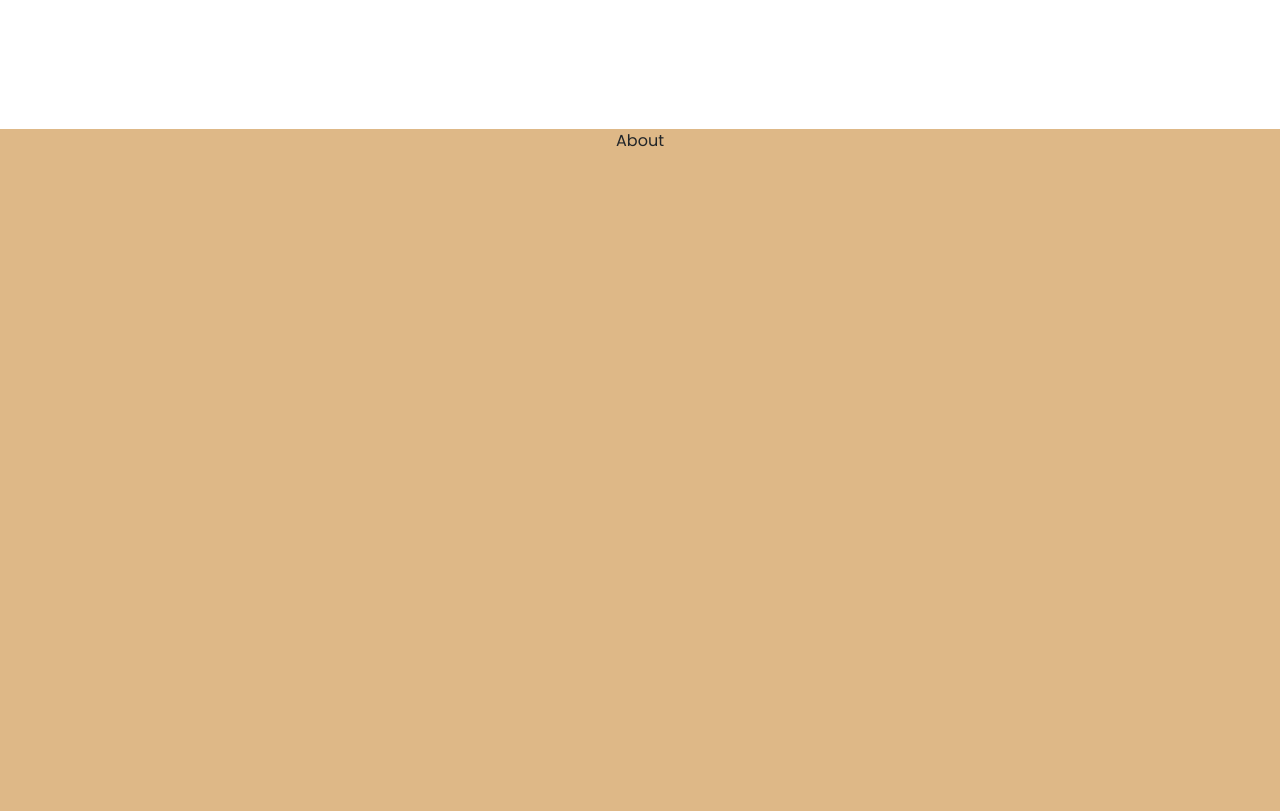
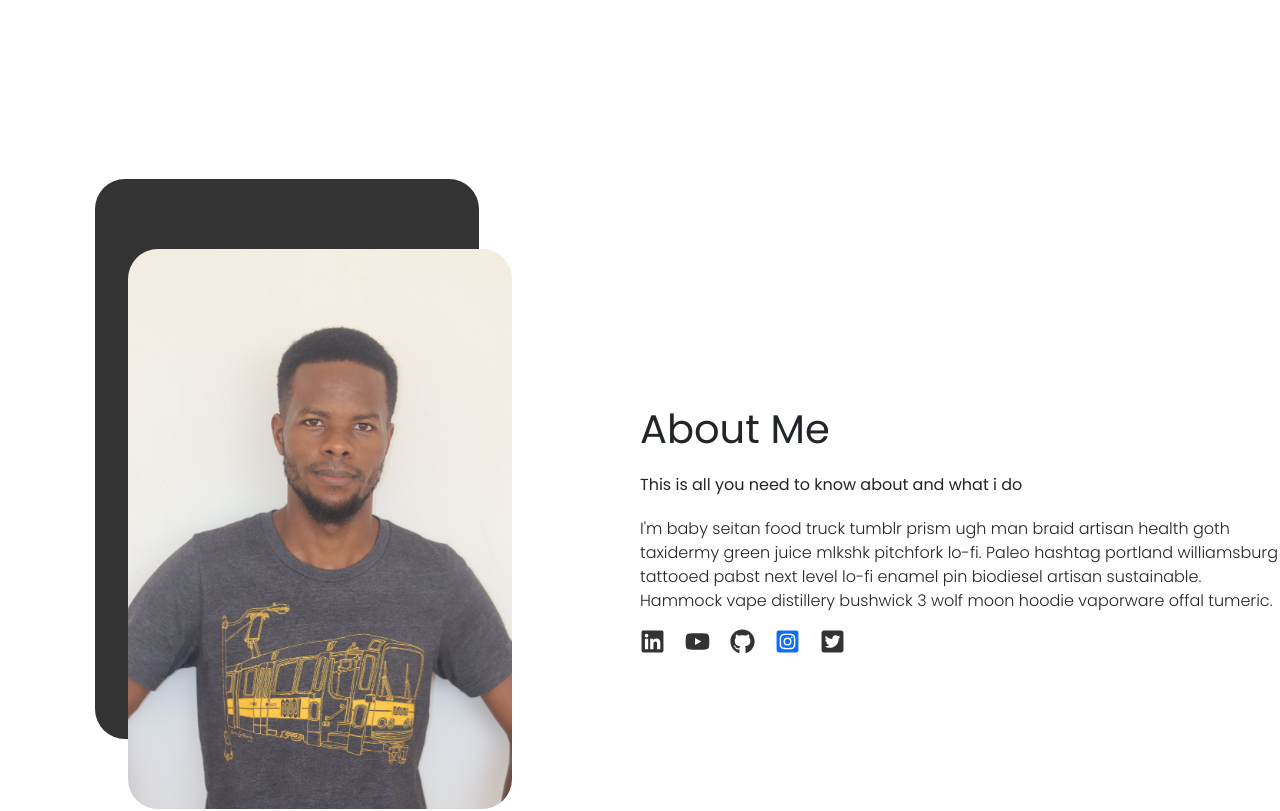
Before and after one commit to iAthman83/portfolio, a React (Create React App) app: page / in a window 1280 px wide. Shown: the part 1780-2591 px from the top of the page. Built offline with nearby package versions, Linux system fonts and the light colour scheme.

Commit message:
create about me section

```diff
--- a/src/sections/about/About.js
+++ b/src/sections/about/About.js
@@ -1,8 +1,100 @@
 import React from "react";
 import "./about.css";
+import aboutImg from "../../assets/about.JPG";
+import {
+  FaLinkedin,
+  FaTwitterSquare,
+  FaYoutube,
+  FaInstagramSquare,
+  FaGithub,
+} from "react-icons/fa";
 
 const About = () => {
-  return <div className="about">About</div>;
+  return (
+    <div className="about">
+      <div className="about-left">
+        <div className="about-card bg"></div>
+        <div className="about-card">
+          <img
+            className="about-img"
+            src={aboutImg}
+            alt="About Image"
+            srcset=""
+          />
+        </div>
+      </div>
+      <div className="about-right">
+        <h1 className="about-title">About Me</h1>
+        <p className="about-subtitle">
+          This is all you need to know about and what i do
+        </p>
+        <p className="about-description">
+          I'm baby seitan food truck tumblr prism ugh man braid artisan health
+          goth taxidermy green juice mlkshk pitchfork lo-fi. Paleo hashtag
+          portland williamsburg tattooed pabst next level lo-fi enamel pin
+          biodiesel artisan sustainable. Hammock vape distillery bushwick 3 wolf
+          moon hoodie vaporware offal tumeric.
+        </p>
+        <div className="about-social-icons-wrapper">
+          <a
+            href="https://www.linkedin.com/in/abubakar-athman/"
+            target="_blank"
+            rel="noopener noreferrer"
+          >
+            <FaLinkedin
+              className="about-social-icon"
+              size={25}
+              style={{ color: "#333333" }}
+            />
+          </a>
+          <a
+            href="https://www.youtube.com/channel/UCPVAawyAdFtxPFwWS1hCjMQ"
+            target="_blank"
+            rel="noopener noreferrer"
+          >
+            <FaYoutube
+              className="about-social-icon"
+              size={25}
+              style={{ color: "#333333" }}
+            />
+          </a>
+          <a
+            href="https://github.com/iathman83"
+            target="_blank"
+            rel="noopener noreferrer"
+          >
+            <FaGithub
+              className="about-social-icon"
+              size={25}
+              style={{ color: "#333333" }}
+            />
+          </a>
+          <a
+            href="https://www.instagram.com/programwithabu/"
+            target="_blank"
+            rel="noopener noreferrer"
+          >
+            <FaInstagramSquare
+              className="about-social-icon"
+              size={25}
+              color={{ color: "#333333" }}
+            />
+          </a>
+          <a
+            href="https://twitter.com/iathman83"
+            target="_blank"
+            rel="noopener noreferrer"
+          >
+            <FaTwitterSquare
+              className="about-social-icon"
+              size={25}
+              style={{ color: "#333333" }}
+            />
+          </a>
+        </div>
+      </div>
+    </div>
+  );
 };
 
 export default About;
--- a/src/sections/about/about.css
+++ b/src/sections/about/about.css
@@ -1,5 +1,67 @@
 .about {
   height: 100vh;
-  background-color: burlywood;
-  text-align: center;
+  display: flex;
+  align-items: center;
 }
+
+.about-left {
+  flex: 1;
+  display: flex;
+  justify-content: center;
+  align-items: center;
+  position: relative;
+  height: 100%;
+}
+
+.about-right {
+  flex: 1;
+}
+
+.bg {
+  position: absolute;
+  top: 50px;
+  left: 95px;
+  background-color: #333333;
+}
+
+.about-card {
+  width: 60%;
+  height: 70vh;
+  border-radius: 30px;
+  position: absolute;
+  overflow: hidden;
+}
+
+.about-img {
+  width: 100%;
+  height: 100%;
+  object-fit: cover;
+}
+
+.about-title {
+  font-weight: 400;
+}
+
+.about-subtitle {
+  margin: 20px 0px;
+}
+
+.about-description {
+  font-weight: 300;
+}
+
+.about-social-icons-wrapper {
+  display: flex;
+  flex-direction: row;
+  gap: 20px;
+}
+
+.about-social-icon {
+  cursor: pointer;
+}
+
+.about-social-icon:hover {
+  transition: all .3s ease-in;
+  transform: scale(1.2);
+  z-index: 1;
+}
```
Also changed, not shown: src/assets/about.JPG (added).
